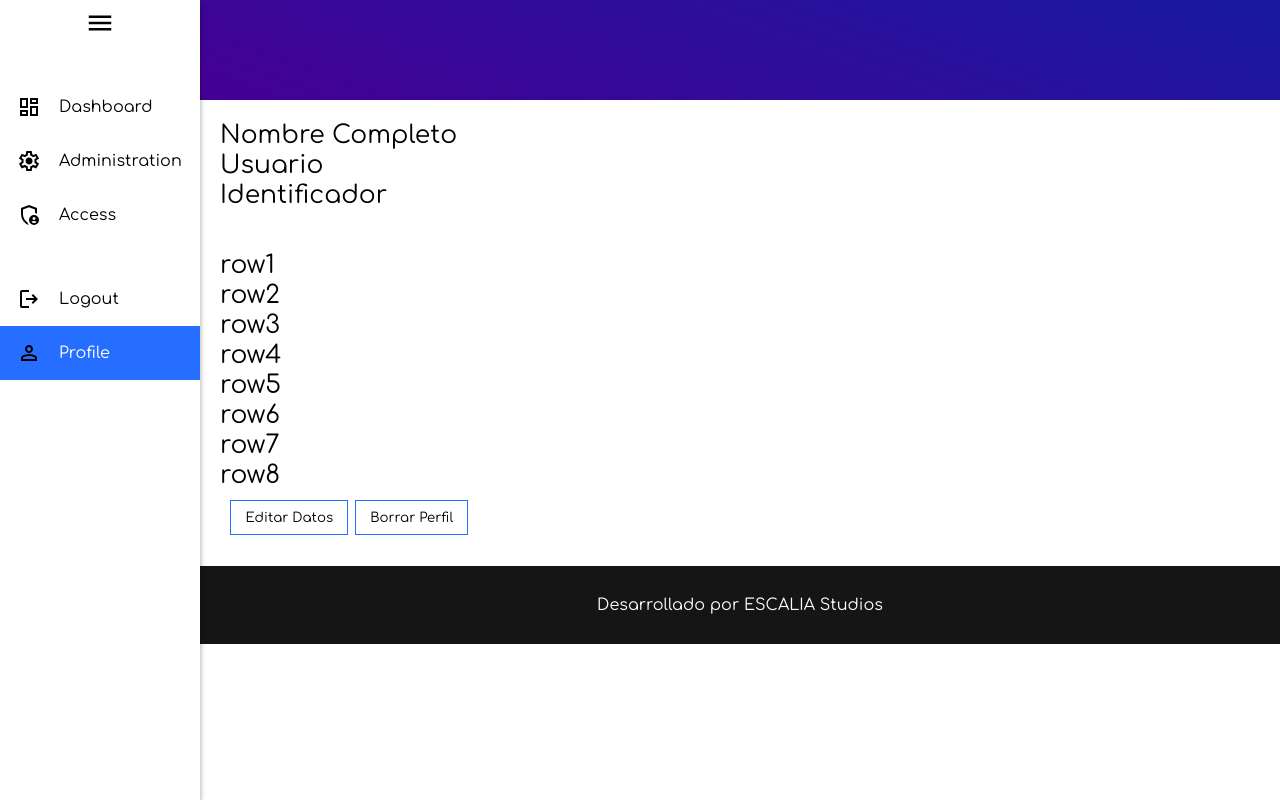
After one commit to ESCALIA-Corporation/Plataforma-educativa, a PHP site: page /pages/administrator/profile.html in a window 1280 px wide. The commit adds this page. Run offline with PHP 8.4, Linux system fonts and the light colour scheme.

Commit message:
New Interface

```diff
--- /dev/null
+++ b/pages/administrator/profile.html
@@ -0,0 +1,122 @@
+<!DOCTYPE html>
+<html lang="en">
+
+<head>
+    <meta charset="UTF-8">
+    <meta name="viewport" content="width=device-width, initial-scale=1.0">
+    <title>Perfil</title>
+    <link rel="stylesheet" href="/./static/stylesheets/template.css">
+    <link rel="stylesheet" href="/static/stylesheets/administrator/profile.css">
+    <link rel="preconnect" href="https://fonts.googleapis.com">
+    <link rel="preconnect" href="https://fonts.gstatic.com" crossorigin>
+    <link href="https://fonts.googleapis.com/css2?family=Comfortaa:wght@300..700&display=swap" rel="stylesheet">
+</head>
+
+<body>
+    <header class="sidebar" id="sidebar">
+        <div class="menu-box">
+            <button id="menu-button"><img src="/./static/pictures/template-icons/menu.svg" alt=""></button>
+        </div>
+        <ul class="menu">
+            <li class="item"><a href="/pages/administrator/dashboard.html">
+                    <button><img src="/./static/pictures/template-icons/dashboard.svg" alt="">
+                        <p>Dashboard</p>
+                    </button>
+                </a>
+            </li>
+            <li class="item">
+                <a href="/pages/administrator/administration.html">
+                    <button><img src="/./static/pictures/template-icons/settings.svg" alt="">
+                        <p>Administration</p>
+                    </button>
+                </a>
+            </li>
+            <li class="item">
+                <a href="/pages/administrator/access.html">
+                    <button><img src="/./static/pictures/template-icons/admin-panel.svg" alt="">
+                        <p>Access</p>
+                    </button>
+                </a>
+            </li>
+        </ul>
+        <ul class="sidebar-controls">
+            <li class="item">
+                <a href="/index.html">
+                    <button><img src="/./static/pictures/template-icons/logout.svg" alt="">
+                        <p>Logout</p>
+                    </button>
+                </a>
+            </li>
+            <li class="item"><button class="active">
+                    <img src="/./static/pictures/template-icons/person.svg" alt="">
+                    <p>Profile</p>
+                </button>
+            </li>
+        </ul>
+    </header>
+    <main class="content" id="content">
+        <section class="profile-head-bg">
+
+        </section>
+        <section class="profile-header">
+            <form action="" method="get">
+                <table>
+                    <tr>
+                        <td>Nombre Completo</td>
+                    </tr>
+                    <tr>
+                        <td>Usuario</td>
+                    </tr>
+                    <tr>
+                        <td>Identificador</td>
+                    </tr>
+                </table>
+            </form>
+        </section>
+
+        <section class="profile">
+            <div class="information">
+                <form action="" method="get">
+                    <table>
+                        <tr>
+                            <td>row1</td>
+                        </tr>
+                        <tr>
+                            <td>row2</td>
+                        </tr>
+                        <tr>
+                            <td>row3</td>
+                        </tr>
+                        <tr>
+                            <td>row4</td>
+                        </tr>
+                        <tr>
+                            <td>row5</td>
+                        </tr>
+                        <tr>
+                            <td>row6</td>
+                        </tr>
+                        <tr>
+                            <td>row7</td>
+                        </tr>
+                        <tr>
+                            <td>row8</td>
+                        </tr>
+                    </table>
+                    <div class="controls">
+                        <button class="submit">Editar Datos</button>
+                        <button class="submit">Borrar Perfil</button>
+                    </div>
+                </form>
+            </div>
+        </section>
+
+        <footer class="escalia-sponsor">
+            Desarrollado por ESCALIA Studios
+        </footer>
+    </main>
+
+    <script src="/./static/scripts/main.js"></script>
+</body>
+
+</html>
--- /dev/null
+++ b/static/stylesheets/administrator/profile.css
@@ -0,0 +1,26 @@
+.profile-head-bg {
+  height: 100px;
+  background: linear-gradient(200deg, #181aa0, #450094);
+}
+
+.profile-header,
+.profile {
+  padding: 20px;
+}
+
+table {
+  padding: 20px;
+  width: 100%;
+  font-size: 25px;
+}
+
+table td {
+  padding: 1px 0;
+}
+
+.escalia-sponsor {
+  padding: 30px;
+  background-color: #151515;
+  color: #fff;
+  justify-content: center;
+}
```
Also changed, not shown: pages/administrator/access.html (+34 -5 lines), pages/administrator/administration.html (+46 -4 lines), pages/administrator/dashboard.html (+11 -8 lines), pages/administrator/registrer.html (+11 -15 lines), static/scripts/register.js (added, +18 -0 lines), static/stylesheets/administrator/access.css (+7 -4 lines), static/stylesheets/administrator/administrator.css (+11 -2 lines), static/stylesheets/administrator/registrer.css (+5 -4 lines).
